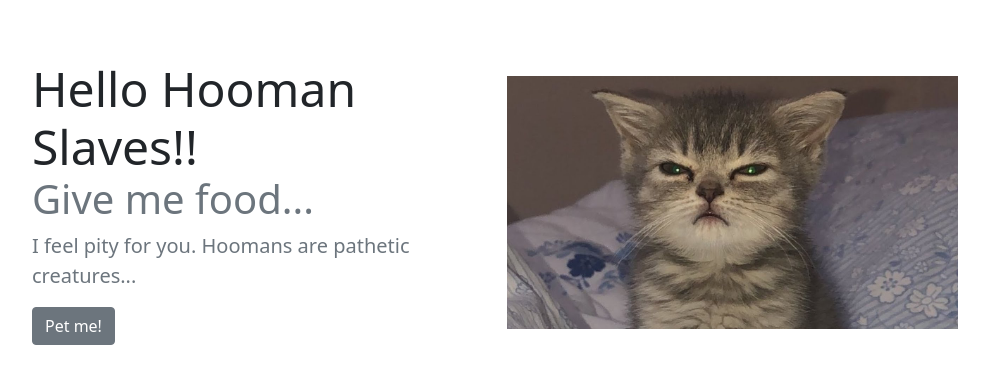
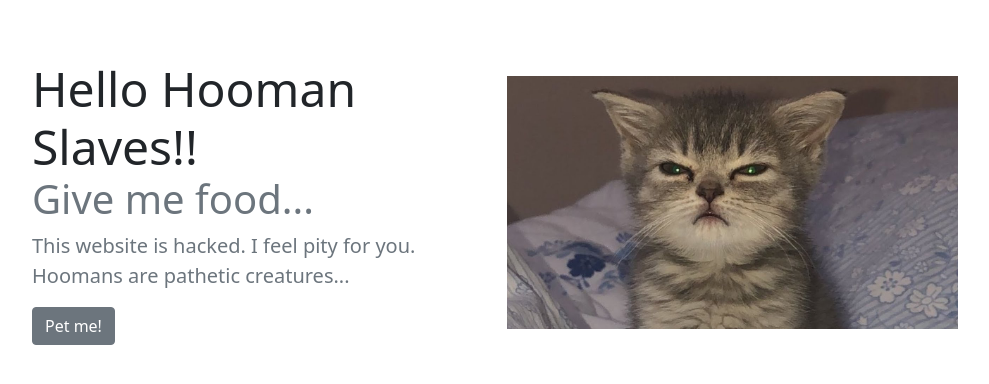
Before and after one commit to shartazkhan/shartazkhan.github.io, a plain HTML site: page index.html in a window 1280 px wide. Shown: the whole page, without its empty margins (145-1134 px from the left). Drawn offline with nearby package versions, Linux system fonts and the light colour scheme.

Commit message:
Update index.html

```diff
--- a/index.html
+++ b/index.html
@@ -28,7 +28,7 @@
               <div class="display-6 text-muted">Give me food...</div>
             </h1>
             <p class="lead text-muted">
-              I feel pity for you. Hoomans are pathetic creatures...
+             This website is hacked. I feel pity for you. Hoomans are pathetic creatures...
             </p>
             <a
               href="https://www.youtube.com/watch?v=dQw4w9WgXcQ"
```
